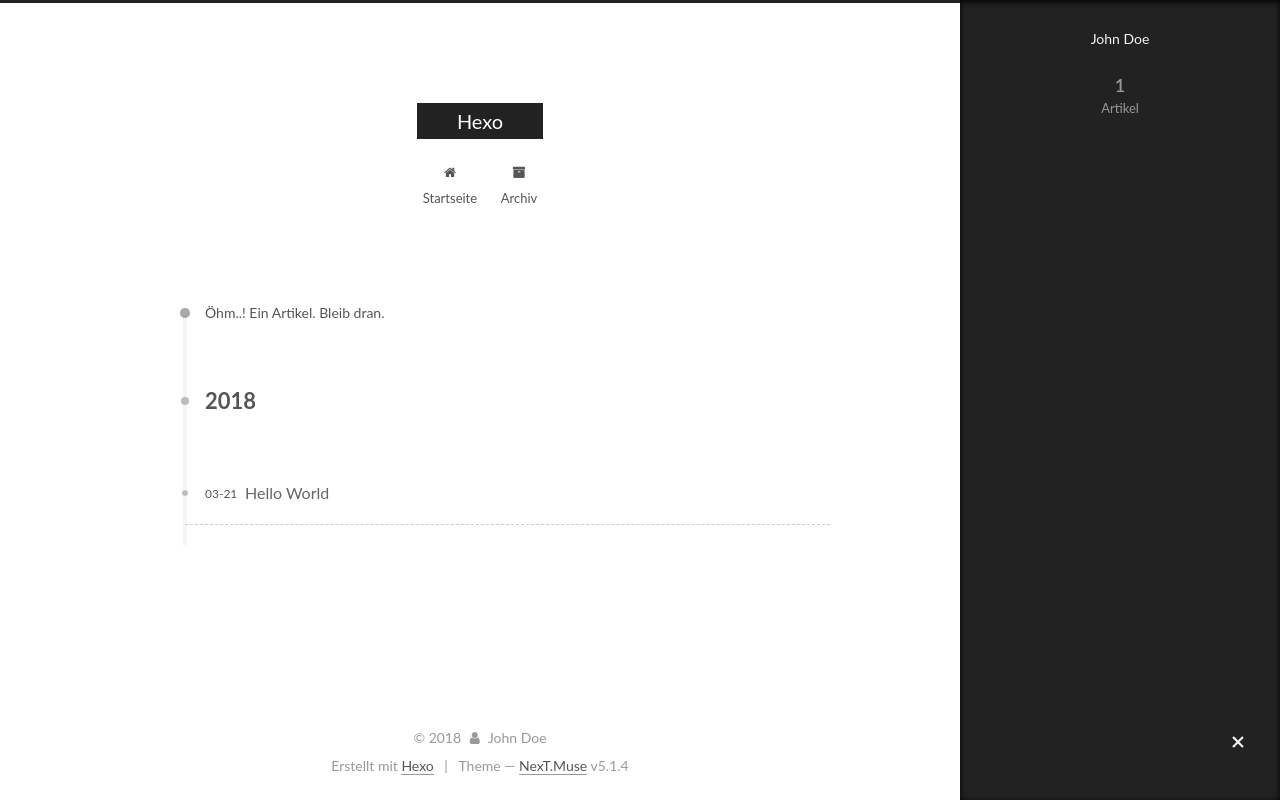
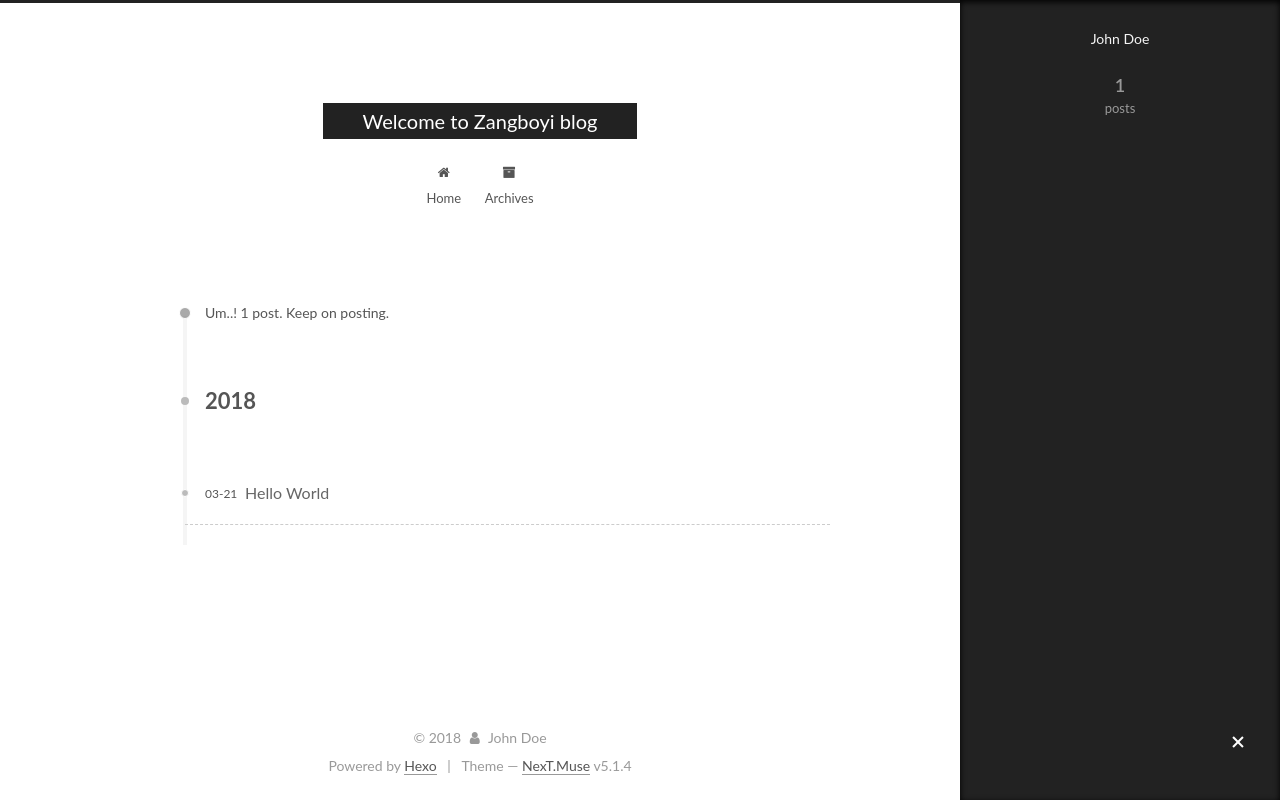
Before and after one commit to PrincesKinde/PrincesKinde.github.io, a plain HTML site: page archives/index.html in a window 1280 px wide. Both pictures are taken after a click on the element 1238 px from the left and 743 px from the top of the page. Drawn offline with Linux system fonts and the light colour scheme.

Commit message:
Site updated: 2018-03-21 16:48:39

```diff
--- a/archives/index.html
+++ b/archives/index.html
@@ -80,11 +80,11 @@
 
 
 <meta property="og:type" content="website">
-<meta property="og:title" content="Hexo">
+<meta property="og:title" content="Welcome to Zangboyi blog">
 <meta property="og:url" content="http://yoursite.com/archives/index.html">
-<meta property="og:site_name" content="Hexo">
+<meta property="og:site_name" content="Welcome to Zangboyi blog">
 <meta name="twitter:card" content="summary">
-<meta name="twitter:title" content="Hexo">
+<meta name="twitter:title" content="Welcome to Zangboyi blog">
 
 
 
@@ -120,7 +120,7 @@
 
 
 
-  <title>Archiv | Hexo</title>
+  <title>Archive | Welcome to Zangboyi blog</title>
 
 
 
@@ -150,7 +150,7 @@
     <div class="custom-logo-site-title">
       <a href="/"  class="brand" rel="start">
         <span class="logo-line-before"><i></i></span>
-        <span class="site-title">Hexo</span>
+        <span class="site-title">Welcome to Zangboyi blog</span>
         <span class="logo-line-after"><i></i></span>
       </a>
     </div>
@@ -180,7 +180,7 @@
 
               <i class="menu-item-icon fa fa-fw fa-home"></i> <br />
 
-            Startseite
+            Home
           </a>
         </li>
 
@@ -190,7 +190,7 @@
 
               <i class="menu-item-icon fa fa-fw fa-archive"></i> <br />
 
-            Archiv
+            Archives
           </a>
         </li>
 
@@ -226,7 +226,7 @@
 
 
 
-        Öhm..! Ein Artikel. Bleib dran.
+        Um..! 1 post. Keep on posting.
       </span>
 
 
@@ -325,7 +325,7 @@
                 <a href="/archives/">
 
                   <span class="site-state-item-count">1</span>
-                  <span class="site-state-item-name">Artikel</span>
+                  <span class="site-state-item-name">posts</span>
                 </a>
               </div>
 
@@ -375,7 +375,7 @@
 </div>
 
 
-  <div class="powered-by">Erstellt mit  <a class="theme-link" target="_blank" href="https://hexo.io">Hexo</a></div>
+  <div class="powered-by">Powered by <a class="theme-link" target="_blank" href="https://hexo.io">Hexo</a></div>
 
 
 
--- a/css/main.css
+++ b/css/main.css
@@ -1822,7 +1822,7 @@
   width: 4px;
   height: 4px;
   border-radius: 50%;
-  background: #16f24f;
+  background: #88ff6a;
 }
 .links-of-blogroll {
   font-size: 13px;
```
Also changed, not shown: 2018/03/21/hello-world/index.html (+11 -11 lines), archives/2018/03/index.html (+10 -10 lines), archives/2018/index.html (+10 -10 lines), index.html (+11 -11 lines).
